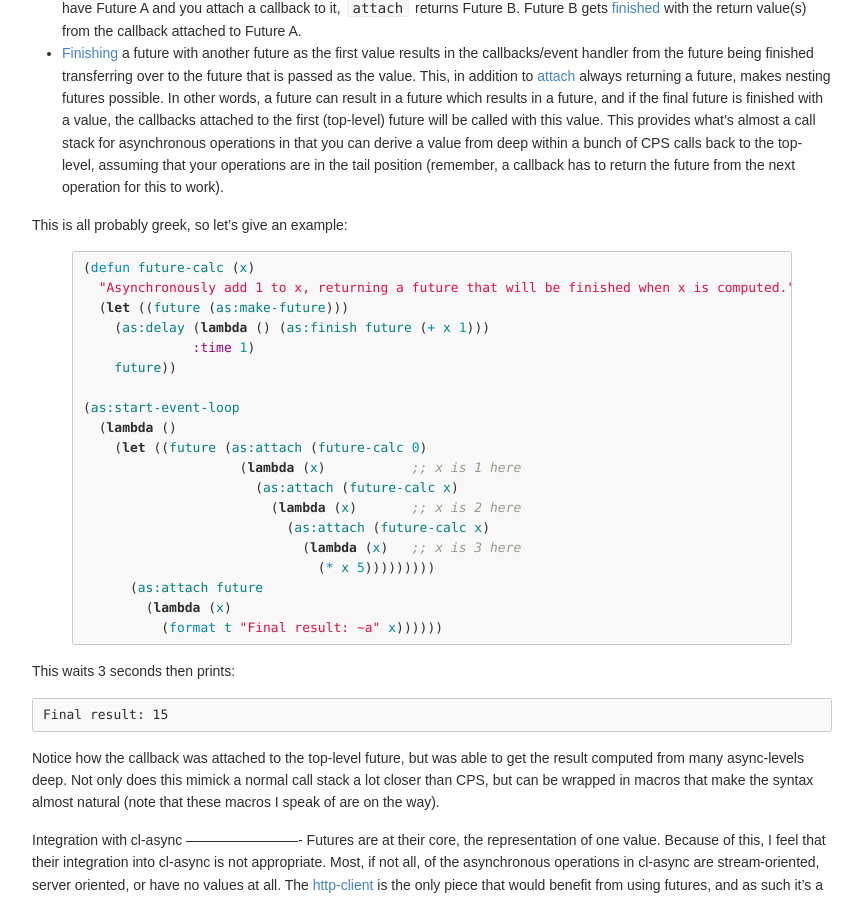
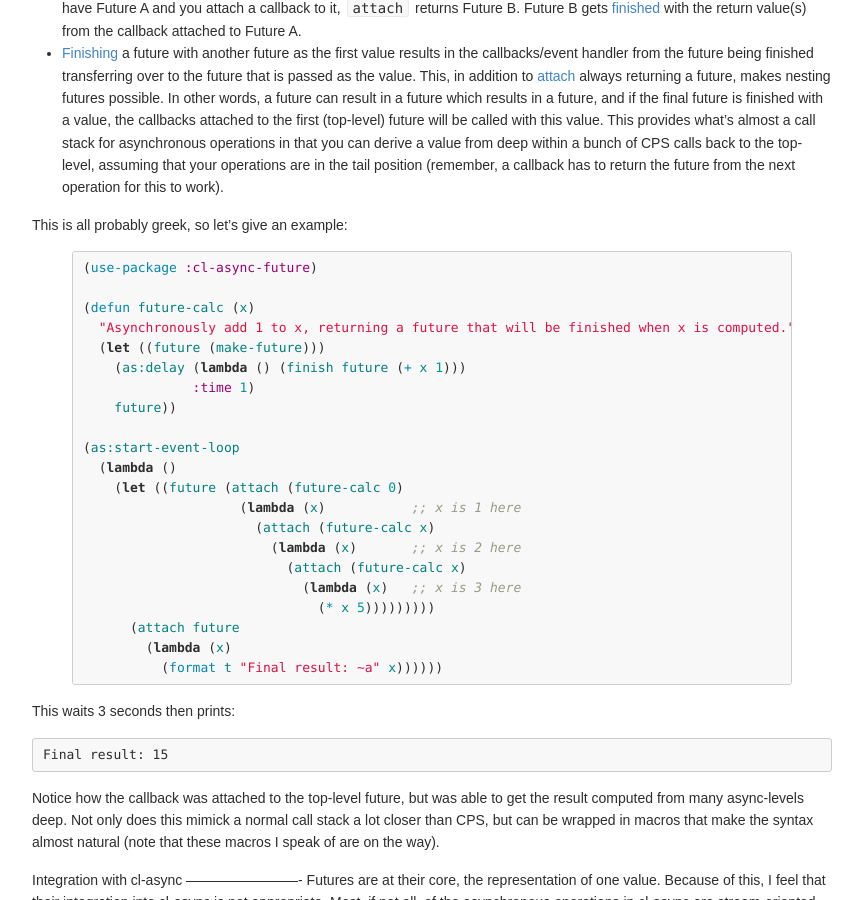
Before and after one commit to orthecreedence/cl-async, a Jekyll site: the page built from future.md, in a window 1280 px wide and 900 px high, scrolled down 844 px. Shown: the whole window, without its empty margins (208-1071 px from the left). Built offline with Jekyll 4.4.1, drawn with Linux system fonts in a browser that asks for light colours; Markdown is read by kramdown in place of the engine named in the settings.

Commit message:
fixing package ref in future docs

```diff
--- a/future.md
+++ b/future.md
@@ -66,23 +66,25 @@ operation for this to work).
 This is all probably greek, so let's give an example:
 
 {% highlight cl %}
+(use-package :cl-async-future)
+
 (defun future-calc (x)
   "Asynchronously add 1 to x, returning a future that will be finished when x is computed."
-  (let ((future (as:make-future)))
-    (as:delay (lambda () (as:finish future (+ x 1)))
+  (let ((future (make-future)))
+    (as:delay (lambda () (finish future (+ x 1)))
               :time 1)
     future))
 
 (as:start-event-loop
   (lambda ()
-    (let ((future (as:attach (future-calc 0)
+    (let ((future (attach (future-calc 0)
                     (lambda (x)           ;; x is 1 here
-                      (as:attach (future-calc x)
+                      (attach (future-calc x)
                         (lambda (x)       ;; x is 2 here
-                          (as:attach (future-calc x)
+                          (attach (future-calc x)
                             (lambda (x)   ;; x is 3 here
                               (* x 5)))))))))
-      (as:attach future
+      (attach future
         (lambda (x)
           (format t "Final result: ~a" x))))))
 {% endhighlight %}
```
